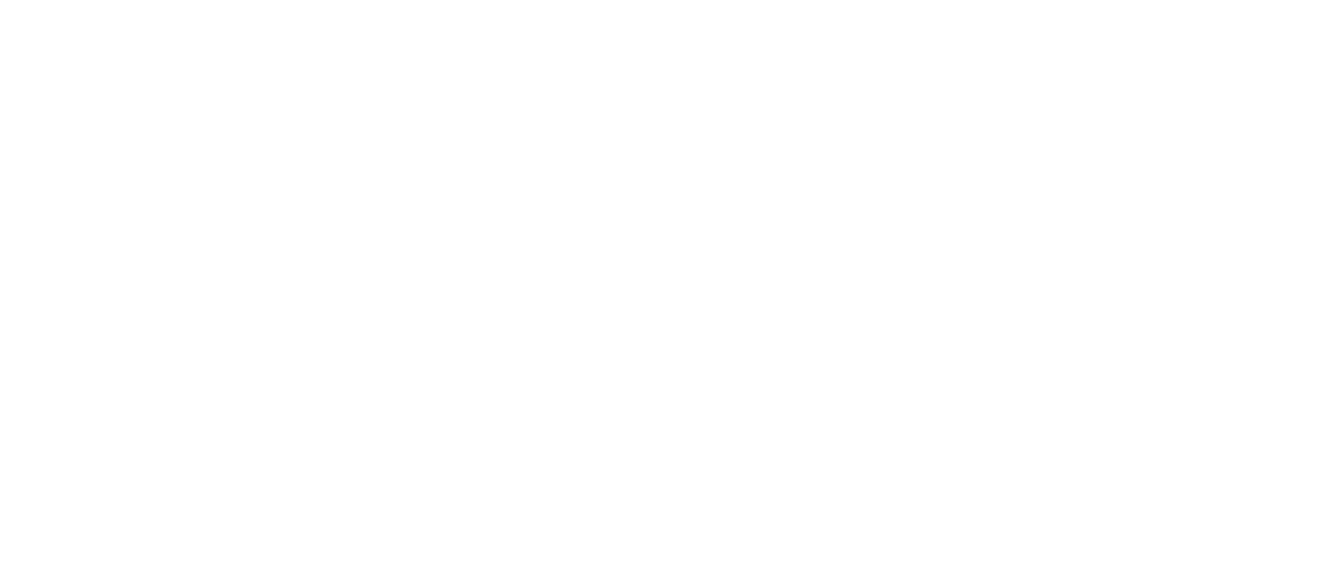
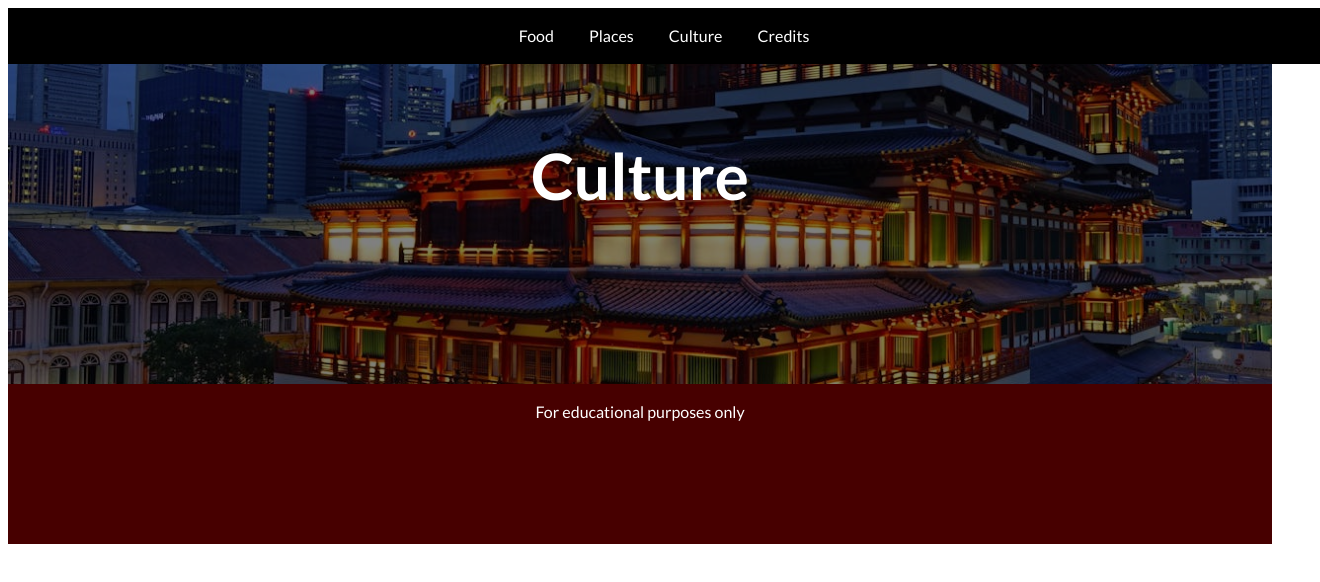
Before and after one commit to owenc8/project-2-country-website, a plain HTML site: page culture.html in a window 1280 px wide. Shown: the whole page, 1320 px wide, since content can reach past the window. Drawn offline with Linux system fonts and the light colour scheme; a web font is replaced by a local one.

Commit message:
Added basic format to secondary pages

```diff
--- a/culture.html
+++ b/culture.html
@@ -4,8 +4,50 @@
     <meta charset="UTF-8">
     <meta name="viewport" content="width=device-width, initial-scale=1.0">
     <title>Document</title>
+
+    <!-- css -->
+    <link rel="stylesheet" href="styles/normalize-fwd.css">
+    <link rel="stylesheet" href="styles/styles.css">
+
+    <!-- google fonts -->
+    <link rel="preconnect" href="https://fonts.googleapis.com">
+    <link rel="preconnect" href="https://fonts.gstatic.com" crossorigin>
+    <link href="https://fonts.googleapis.com/css2?family=BBH+Sans+Bogle&family=Lato:ital,wght@0,100;0,300;0,400;0,700;0,900;1,100;1,300;1,400;1,700;1,900&display=swap" rel="stylesheet">
 </head>
 <body>
 
+    <header>
+        <nav class="site-nav">
+                <a href="food.html">Food</a>
+                <a href="places.html">Places</a>
+                <a href="culture.html">Culture</a>
+                <a href="credits.html">Credits</a>
+            </nav>
+
+
+    </header>
+
+    <main>
+
+        <section class="banner">
+
+            <h1>Culture</h1>
+
+            <img src="images/buddha-tooth-relic-temple.jpg" alt="singapore sky tree and gardens">
+        </section>
+
+        <section>
+
+
+        </section>
+
+    </main>
+
+    <footer>
+
+         <p>For educational purposes only</p>
+
+    </footer>
+
 </body>
 </html>
--- a/styles/styles.css
+++ b/styles/styles.css
@@ -122,6 +122,7 @@ header{
 	width: fit-content;
 	margin: 0 auto;
     font-size: 2rem;
+	z-index: 1;
 }
 
 .banner video{
@@ -130,6 +131,17 @@ header{
 	height: 20rem;
 	width:100%;
 	object-position: bottom;
+}
+
+.banner img{
+	display: block;
+	object-fit: cover;
+	height: 20rem;
+	width:100%;
+	object-position: center;
+	filter: brightness(50%);
+
+
 }
 
 .imgWrapper{
```
Also changed, not shown: credits.html (+19 -0 lines), food.html (+42 -0 lines), index.html (+4 -4 lines), places.html (+20 -0 lines).
